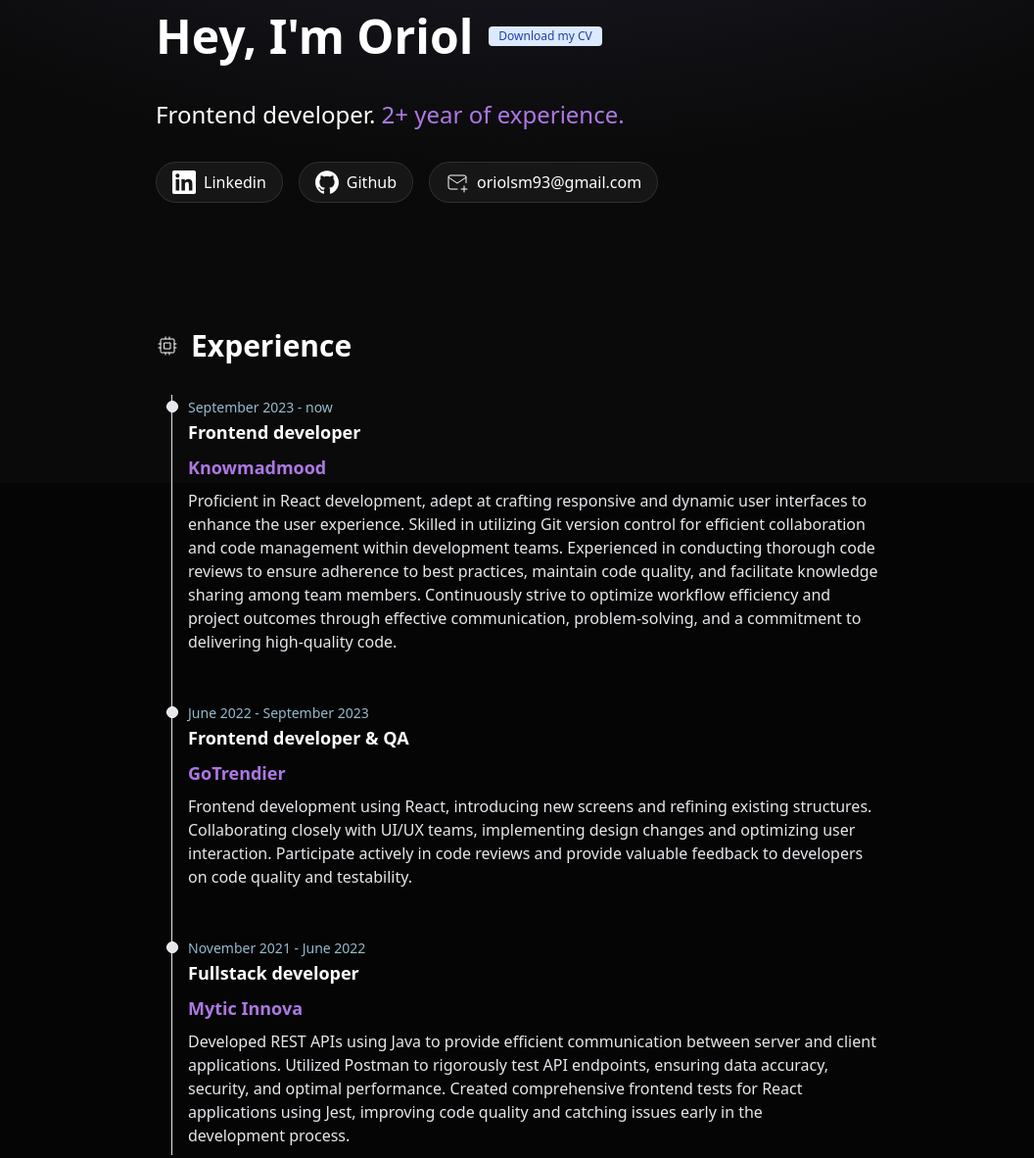
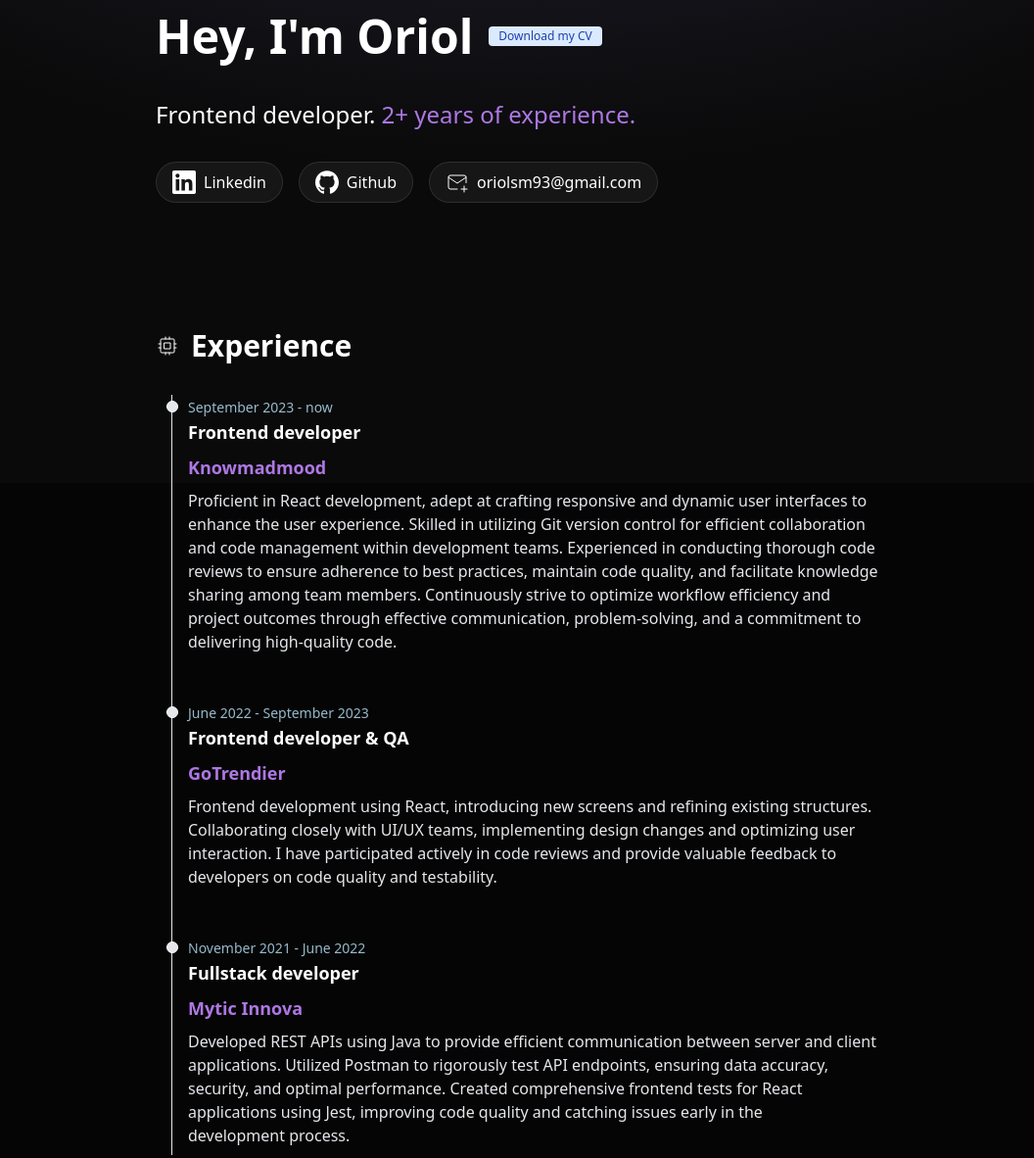
Before and after one commit to Hagaren5/Portfolio, an Astro site: page / in a window 1280 px wide. Shown: the part 307-1489 px from the top of the page at 98% size, without its empty margins (111-1167 px from the left). Built offline with nearby package versions, Linux system fonts and the light colour scheme; Astro itself is replaced by a stand-in of ours.

Commit message:
ortografic mistakes

```diff
--- a/src/components/AboutMe.astro
+++ b/src/components/AboutMe.astro
@@ -8,7 +8,7 @@
     <p>
         In my free time, I enjoy working on my personal projects, reading a good
         <strong class="text-purple-300">book </strong>
-        , and practicing <strong class="text-purple-300">martial arts</strong>. I am a Ninjitsu <strong class="text-purple-300">
+        and practicing <strong class="text-purple-300">martial arts</strong>. I am a Ninjitsu <strong class="text-purple-300">
              black belt</strong> and I've practiced almost every martial art that you could imagine.
 
     </p>
--- a/src/components/Experience.astro
+++ b/src/components/Experience.astro
@@ -16,7 +16,7 @@
     description: [
       'Frontend development using React, introducing new screens and refining existing structures.',
       ' Collaborating closely with UI/UX teams, implementing design changes and optimizing user interaction.',
-      ' Participate actively in code reviews and provide valuable feedback to developers on code quality and testability.'
+      ' I have participated actively in code reviews and provide valuable feedback to developers on code quality and testability.'
     ]
   },
   {
--- a/src/components/Projects.astro
+++ b/src/components/Projects.astro
@@ -69,7 +69,7 @@
   },
   {
     title: 'Pokemon Pokedex',
-    description: "A web application created for fun to be able to watch Pokemon's in a more personalized way.",
+    description: "A web application created for fun to be able to watch Pokemon in a more personalized way.",
     link: 'https://netflixcloneportfolio.netlify.app/',
     github: 'https://github.com/Hagaren5/Pokemon',
     image: '/projects/underConstruction.webp',
--- a/src/layouts/Layout.astro
+++ b/src/layouts/Layout.astro
@@ -22,7 +22,7 @@
   </head>
   <body>
     <div
-      class="absolute top-0 z-[-2] h-full w-full bg-neutral-950 bg-[radial-gradient(ellipse_80%_80%_at_50%_-20%,rgba(120,119,198,0.3),rgba(255,255,255,0))]"
+      class="fixed top-0 z-[-2] h-full w-full bg-neutral-950 bg-[radial-gradient(ellipse_80%_80%_at_50%_-20%,rgba(120,119,198,0.3),rgba(255,255,255,0))]"
     >
     </div>
     <Header/>
--- a/src/pages/index.astro
+++ b/src/pages/index.astro
@@ -23,11 +23,15 @@
         alt="oriol photo"
       />
       <h1 class="text-white text-3xl md:text-4xl lg:text-5xl font-bold flex flex-row gap-x-4 pb-6 lg:pb-10">
-        Hey, I'm Oriol <a href="../public/Download/Oriol_Sepulveda_dev.pdf" class="flex justify-center items-center" download><Badge>Download my CV</Badge></a>
+        Hey, I'm Oriol <a
+          href="../public/Download/Oriol_Sepulveda_dev.pdf"
+          class="flex justify-center items-center"
+          download><Badge>Download my CV</Badge></a
+        >
       </h1>
       <h2 class="text-xl lg:text-2xl text-wrap max-w-[700px]">
         <span>Frontend developer. </span>
-        <span class="text-purple-400/90"> 2+ year of experience.</span>
+        <span class="text-purple-400/90"> 2+ years of experience.</span>
       </h2>
 
       <nav class="flex gap-4 mt-8 flex-wrap">
```
